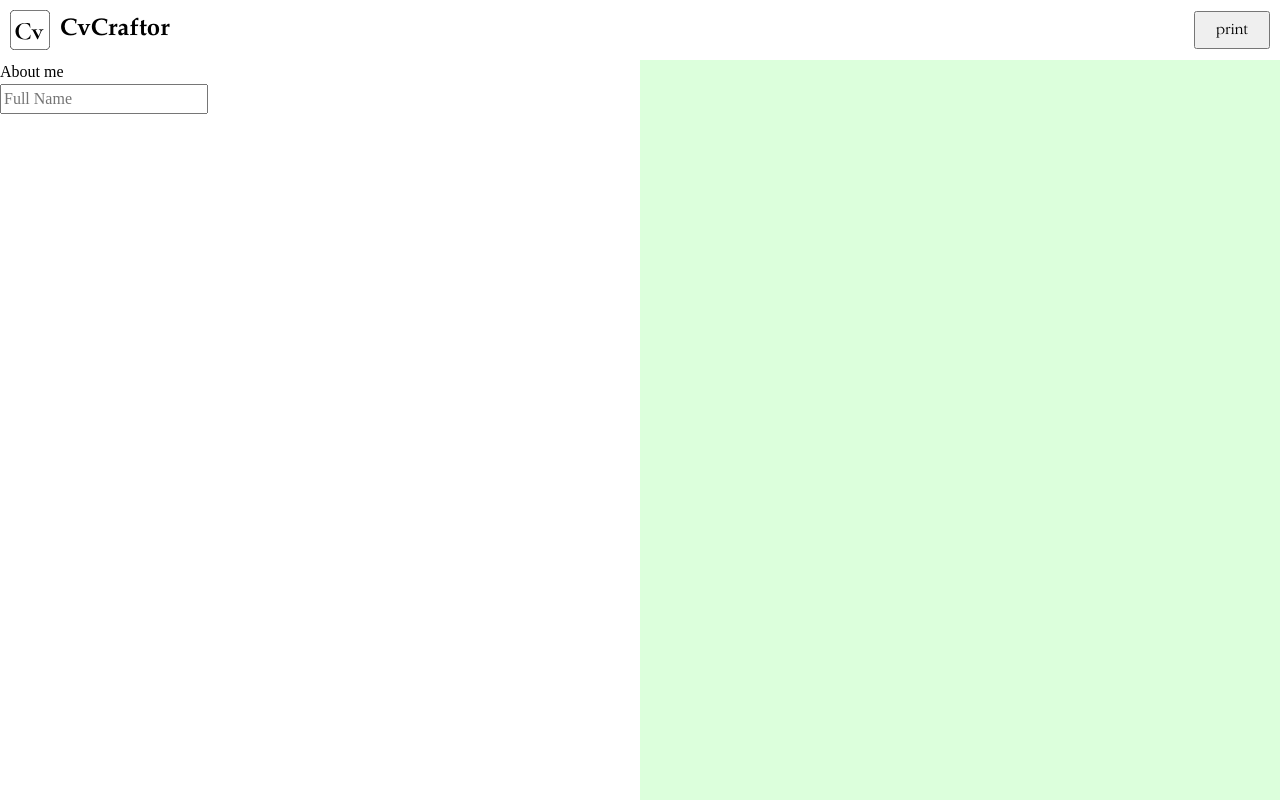
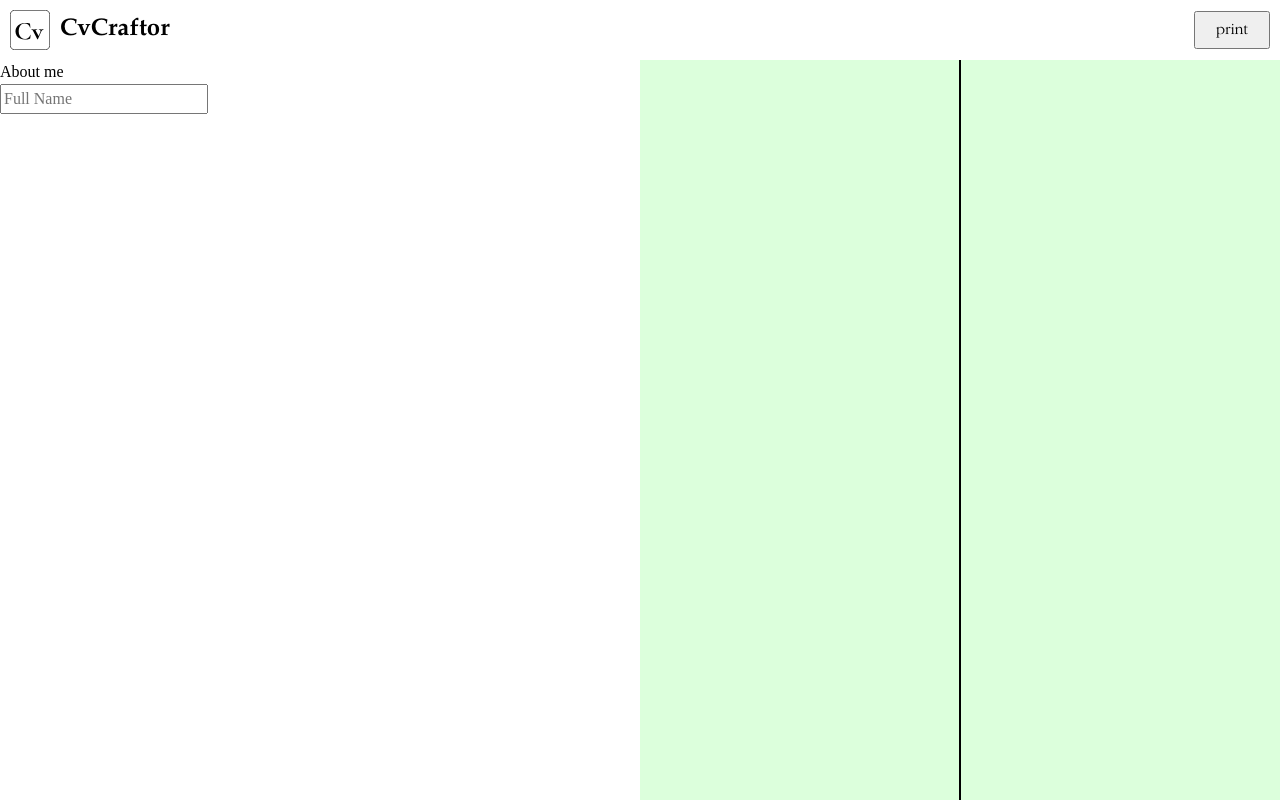
Before and after one commit to deep-vinci/CVcraftor, a React (Vite) app: page / in a window 1280 px wide. Built offline with nearby package versions, Linux system fonts and the light colour scheme.

Commit message:
feat: center the a4 size paper, which would be printed in future

```diff
--- a/src/index.css
+++ b/src/index.css
@@ -96,10 +96,13 @@ header {
 
 .display-pdf {
     background-color: rgb(220, 255, 220);
-    width: 100%;;
+    width: 100%;
     height: calc(100vh - 60px);
+    display: flex;
+    justify-content: center;
 }
 
 .a4-size {
-    background-color: red;
+    background-color: white;
+    border: 0.5px solid black;
 }
```
